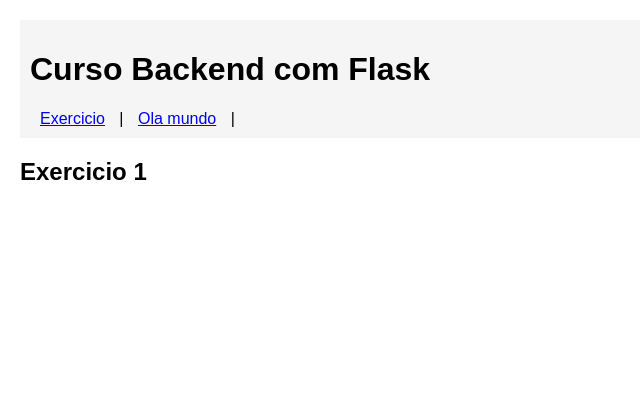
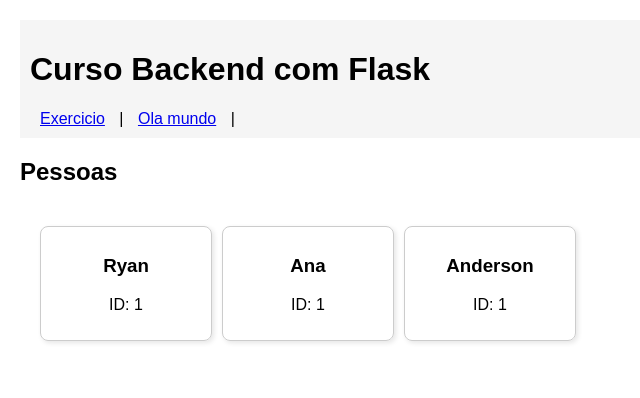
Before and after one commit to Yannzin/Backend_flask_equipe_1, a Flask app: page / in a window 1280 px wide. Shown: the top 398 px of the page, without its empty margins (0-640 px from the left). Run offline with Flask 2, Linux system fonts and the light colour scheme.

Commit message:
Segunda aula, parte 1

```diff
--- a/app/routes.py
+++ b/app/routes.py
@@ -2,19 +2,16 @@
 from app import app
 
 
-
+##Aula 2
 @app.route("/")
 def index():
-    return render_template("index.html", title="Página Inicial")
+    pessoas = [
+        {"id": 1, "nome": "Ryan"},
+        {"id": 1, "nome": "Ana"},
+        {"id": 1, "nome": "Anderson"}
 
+    ]
+    ##Exercicio 1 (Passar um título dinâmico)
+    titulo = request.args.get("titulo", "Página inicial")
 
-## Aula1/Ex1
-@app.route("/olamundo")
-def ola_mundo():
-    ##return render_template("olamundo.html", title="Ola Mundo")
-    return "Olá, mundo — esta é a rota"
-
-##Aula1/Ex2
-@app.route("/hello/<nome>")
-def hello(nome):
-    return f"Olá, {nome}!"
+    return render_template("index.html",title="Página Inicial", pessoas = pessoas)
--- a/app/static/style.css
+++ b/app/static/style.css
@@ -15,3 +15,21 @@
 .flashes {
     color: green;
 }
+
+
+
+.cards {
+    display: flex;
+    flex-wrap: wrap;
+    gap: 10px;
+    padding: 20px;
+}
+
+.card {
+    border: 1px solid #ccc;
+    border-radius: 8px;
+    padding: 10px;
+    width: 150px;
+    text-align: center;
+    box-shadow: 2px 2px 5px rgba(0,0,0,0.1);
+}
--- /dev/null
+++ b/app/templates/card.html
@@ -0,0 +1,4 @@
+<div class="card">
+    <h3>{{ p.nome }}</h3>
+    <p>ID: {{ p.id }}</p>
+</div>
--- a/app/templates/index.html
+++ b/app/templates/index.html
@@ -1,4 +1,11 @@
 {% extends "base.html" %}
+
 {% block content %}
-<h2>Exercicio 1</h2>
+    <h2>Pessoas</h2>
+
+    <div class="cards">
+        {% for p in pessoas %}
+            {% include "card.html" %}
+        {% endfor %}
+    </div>
 {% endblock %}
```
Also changed, not shown: README.md.
